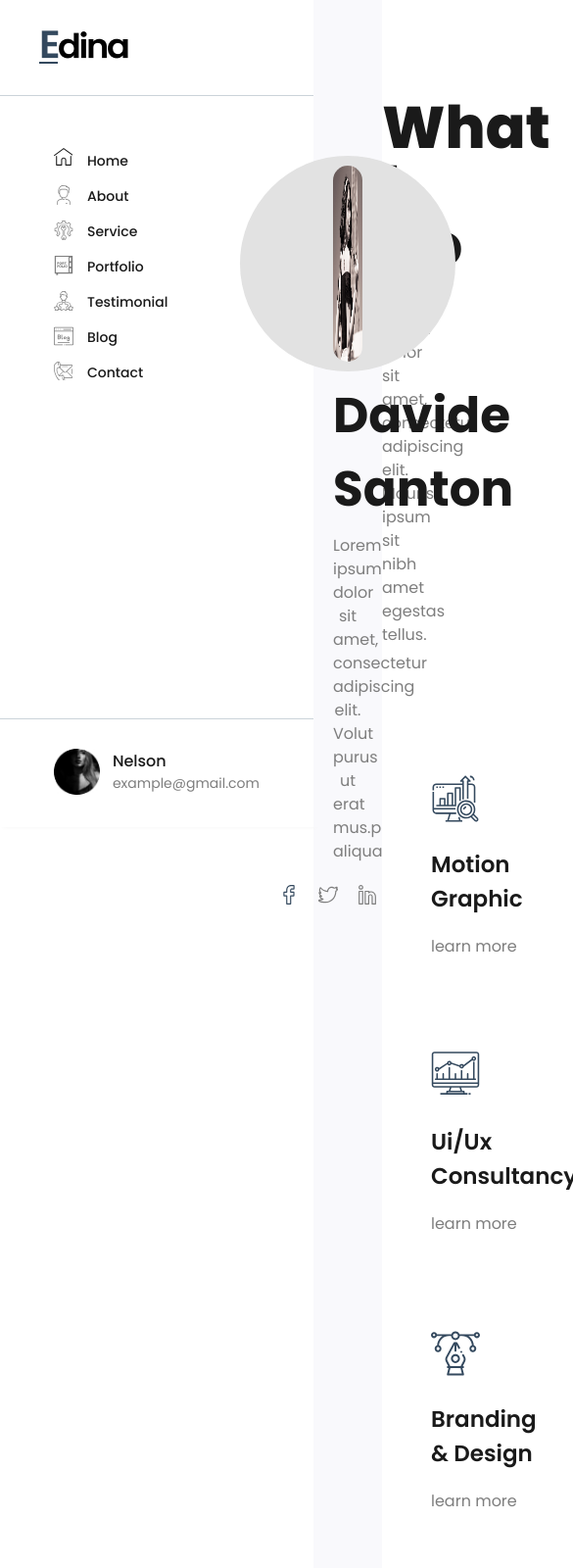
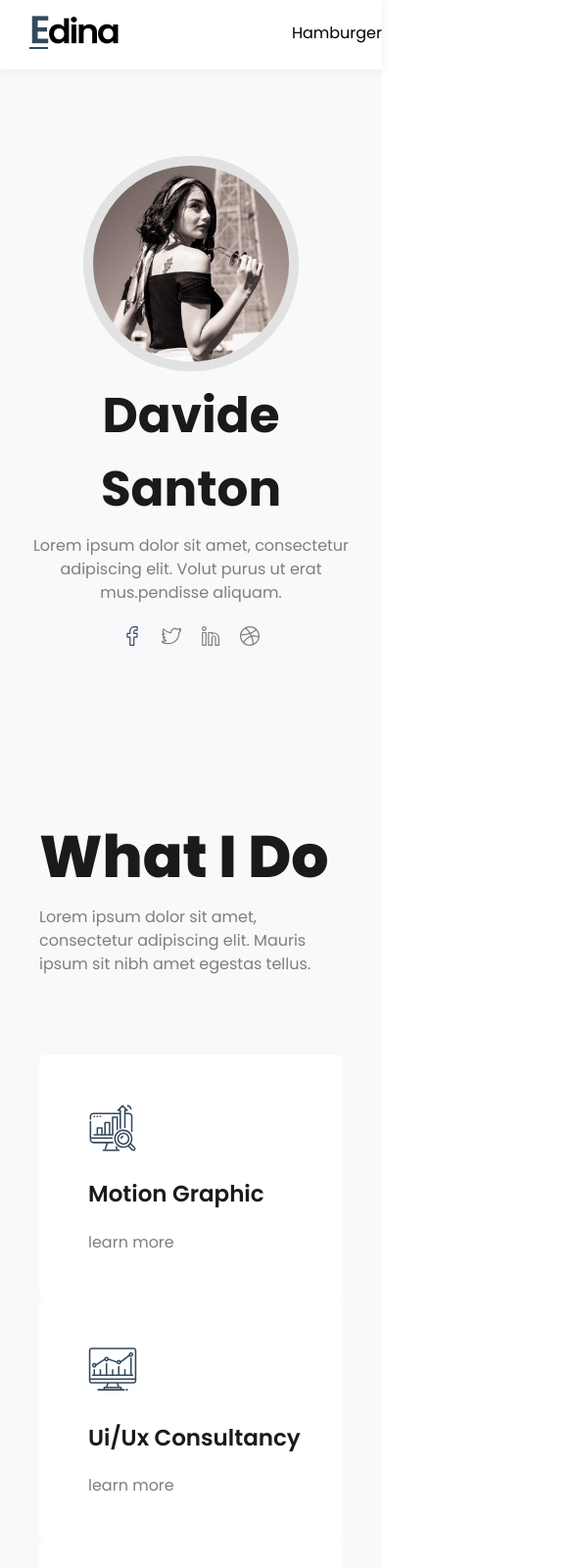
Before and after one commit to MdRubelRana/edina_html_template, a website: page src/index.html in a window 390 px wide. Shown: the top 1600 px of the page at 98% size, 585 px wide, since content can reach past the window. Drawn offline with Linux system fonts and the light colour scheme.

Commit message:
mobile menu added

```diff
--- a/src/index.html
+++ b/src/index.html
@@ -25,10 +25,27 @@
         <div class="edina-container">
 
             <!-- Mobile Hamburger -->
-            <div class="edina-mobile-hamburger"></div>
+            <div class="edina-mobile-menu w-full h-auto fixed top-0 left-0 z-50 block lg:hidden">
+                <div class="edina-mobile-menu__inner bg-white pt-[15px] pb-14 shadow-custom-10px">
+                    <div class="container mx-auto pl-[30px] relative">
+                        <div class="mobile-menu w-full h-auto float-left flex justify-between items-center">
+                            <!-- Site Logo -->
+                            <div class="mobile-menu__logo">
+                                <a href="#" class="">
+                                    <img src="../public/assets/img/logo.png" alt="" class="max-w-[100px]">
+                                </a>
+                            </div>
+                            <!-- .Mobile Hamburger -->
+                            <div class="mobile-menu__hamburger">
+                                Hamburger
+                            </div>
+                        </div>
+                    </div>
+                </div>
+            </div>
 
             <!-- Larger Screen -->
-            <div class="edina-sidebar w-80 h-screen fixed top-0 bg-white shadow-custom-3px">
+            <div class="edina-sidebar w-80 h-screen fixed top-0 bg-white shadow-custom-3px hidden lg:block">
                 <div class="edina-sidebar__sidebar-inner">
                     <!-- Sidebar Logo -->
                     <div class="sidebar-inner__logo w-full h-auto border-b-[1px] border-[#cbd3d9] py-[30px] px-10">
@@ -222,12 +239,14 @@
                 </div>
             </div>
 
-            <section class="edina-content-area pl-80">
+
+            <!-- Content Area -->
+            <section class="edina-content-area lg:pl-80">
                 <!-- Hero Section -->
                 <div class="edina-hero-section w-full min-h-screen relative float-left bg-content">
                     <div class="hero-section-content absolute top-[20%] px-5 text-center w-full">
                         <div class="hero-section-content__img flex justify-center items-center mb-[18px]">
-                            <img src="../public/assets/img/hero_1.jpg" alt="" class="w-[200px] h-[200px] rounded-full relative z-50">
+                            <img src="../public/assets/img/hero_1.jpg" alt="" class="w-[200px] h-[200px] rounded-full relative z-30">
                         </div>
                         <div class="hero-section-content__info text-center">
                             <h3 class="name text-[50px] mb-2 font-bold text-text-primary">Davide Santon</h3>
@@ -292,7 +311,11 @@
                 </div>
 
                 <!-- About Section -->
-                <div class="edina-about-section"></div>
+                <div class="edina-about-section">
+                    <div class="container mx-auto px-10">
+
+                    </div>
+                </div>
 
                 <!-- Service Section -->
                 <div class="edina-service-section bg-content w-full h-auto pt-[100px] pb-[50px]">
@@ -306,7 +329,7 @@
                                 <div class="service-list-inner__service-item flex flex-wrap justify-evenly">
 
                                     <!-- Service Item -->
-                                    <div class="service-item grid-cols-1 group max-w-[250px] text-left relative">
+                                    <div class="service-item grid-cols-1 group w-full sm:w-1/2 sm:max-w-1/2 lg:w-[250px] lg:max-w-[250px] text-left relative">
                                         <div class="bg-white group-hover:bg-black pt-[50px] pb-[45px] pl-[50px] pr-10 rounded-md transition-all ease-in-out duration-300">
                                             <div class="service-item__content" >
                                                 <div class="service-icon w-[50px] h-[50px] mb-[25px]">
@@ -325,7 +348,7 @@
                                         <a href="#" class="full-link absolute top-0 bottom-0 left-0 right-0 z-50"></a>
                                     </div>
                                     <!-- Service Item -->
-                                    <div class="service-item grid-cols-1 group max-w-[250px] text-left relative">
+                                    <div class="service-item grid-cols-1 group w-full sm:w-1/2 sm:max-w-1/2 lg:w-[250px] lg:max-w-[250px] text-left relative">
                                         <div class="bg-white group-hover:bg-black pt-[50px] pb-[45px] pl-[50px] pr-10 rounded-md transition-all ease-in-out duration-300">
                                             <div class="service-item__content" >
                                                 <div class="service-icon w-[50px] h-[50px] mb-[25px]">
@@ -347,7 +370,7 @@
                                         <a href="#" class="full-link absolute top-0 bottom-0 left-0 right-0 z-50"></a>
                                     </div>
                                     <!-- Service Item -->
-                                    <div class="service-item grid-cols-1 group max-w-[250px] text-left relative">
+                                    <div class="service-item grid-cols-1 group w-full sm:w-1/2 sm:max-w-1/2 lg:w-[250px] lg:max-w-[250px] text-left relative">
                                         <div class="bg-white group-hover:bg-black pt-[50px] pb-[45px] pl-[50px] pr-10 rounded-md transition-all ease-in-out duration-300">
                                             <div class="service-item__content" >
                                                 <div class="service-icon w-[50px] h-[50px] mb-[25px]">
@@ -369,7 +392,7 @@
                                         <a href="#" class="full-link absolute top-0 bottom-0 left-0 right-0 z-50"></a>
                                     </div>
                                     <!-- Service Item -->
-                                    <div class="service-item grid-cols-1 group max-w-[250px] text-left relative">
+                                    <div class="service-item grid-cols-1 group w-full sm:w-1/2 sm:max-w-1/2 lg:w-[250px] lg:max-w-[250px] text-left relative">
                                         <div class="bg-white group-hover:bg-black pt-[50px] pb-[45px] pl-[50px] pr-10 rounded-md transition-all ease-in-out duration-300">
                                             <div class="service-item__content" >
                                                 <div class="service-icon w-[50px] h-[50px] mb-[25px]">
--- a/src/style.css
+++ b/src/style.css
@@ -4,7 +4,7 @@
 
 .hero-section-content__img:before{
     content: "";
-    z-index: 40;
+    z-index: 20;
     width: 220px;
     height: 220px;
     position: absolute;
--- a/tailwind.config.js
+++ b/tailwind.config.js
@@ -15,6 +15,7 @@ module.exports = {
       },
       boxShadow: {
         'custom-3px': '3px 0 5px #f5f5f5',
+        'custom-10px': '0 0 10px rgb(0 0 0 / 8%)',
       },
       fontFamily: {
         'poppins': ['Poppins'],
```
Also changed, not shown: public/output.css.
